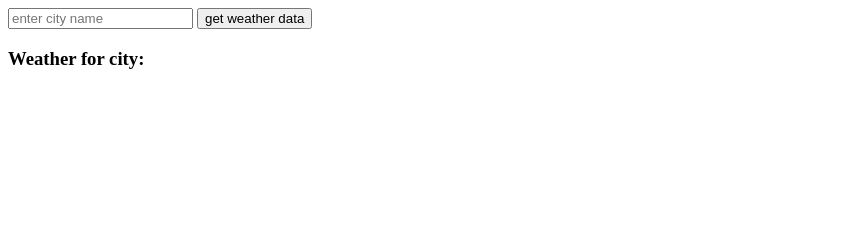
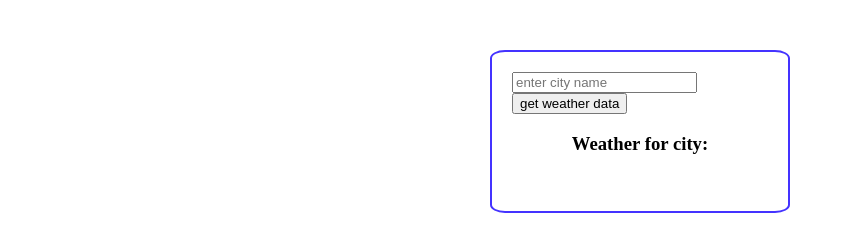
Before and after one commit to olorin44/weather-check-app, a website: page index.html in a window 1280 px wide. Shown: the whole page, without its empty margins (0-845 px from the left). Drawn offline with Linux system fonts and the light colour scheme.

Commit message:
Add some styles

```diff
--- a/index.html
+++ b/index.html
@@ -8,7 +8,7 @@
     <link rel="stylesheet" href="css/style.css" />
   </head>
   <body>
-    <div class="container">
+    <div class="weather-container">
       <input type="text" id="city-name" placeholder="enter city name" />
       <button id="get-data">get weather data</button>
       <h3>Weather for city:</h3>
--- a/js/index.js
+++ b/js/index.js
@@ -12,7 +12,6 @@
   const dataWind = document.getElementById("data-wind");
   const dataPress = document.getElementById("data-press");
   const dataHumi = document.getElementById("data-humi");
-  const dataContainer = document.getElementsByClassName("data-container");
 
   const findCityWeather = () => {
     const cityName = document.getElementById("city-name").value;
@@ -20,19 +19,14 @@
     fetch(urlData + cityName + "&APPID=" + apiKey)
       .then(resp => resp.json())
       .then(resp => {
-        console.log(resp);
         showWeather(resp);
       });
   };
 
   const showWeather = resp => {
-    // dataContainer.innerHTML = "";
-    // let jsonData = JSON.parse(resp);
-    // console.log("dupa");
     dataName.innerHTML = "city name: " + resp.name;
     dataIcon.src =
       "http://openweathermap.org/img/w/" + resp.weather[0].icon + ".png";
-    // dataIcon.src = resp.weather[0].icon;
     dataDesc.innerHTML = "short description: " + resp.weather[0].description;
     dataTemp.innerHTML = "temperature: " + resp.main.temp + " °C";
     dataWind.innerHTML = "wind speed: " + resp.wind.speed + " m/s";
--- a/sass/style.scss
+++ b/sass/style.scss
@@ -0,0 +1,18 @@
+*,
+*::after,
+*::before {
+  box-sizing: border-box;
+}
+
+.weather-container {
+  border: 2px solid #43f;
+  border-radius: 5%;
+  margin: 50px auto;
+  max-width: 300px;
+  padding: 20px;
+}
+
+#data-name,
+.weather-container > h3 {
+  text-align: center;
+}
```
Also changed, not shown: css/style.css, 1 other file.
